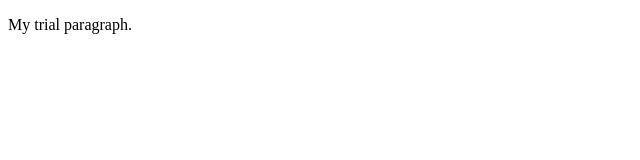
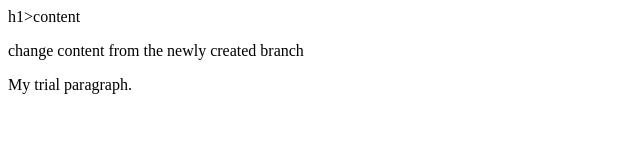
Before and after one commit to FouziyaShahin/Git-Session, a plain HTML site: page b.html in a window 1280 px wide. Shown: the whole page, without its empty margins (0-640 px from the left). Drawn offline with Linux system fonts and the light colour scheme.

Commit message:
Added  more lines

```diff
--- a/b.html
+++ b/b.html
@@ -1,7 +1,8 @@
 <!DOCTYPE html>
 <html>
 <body>
-
+    h1>content</h1>
+    <p>change content from the newly created branch</p>
 <p>My trial paragraph.</p>
 
 </body>
```
